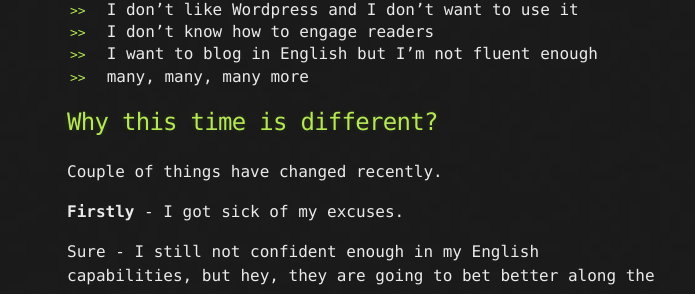
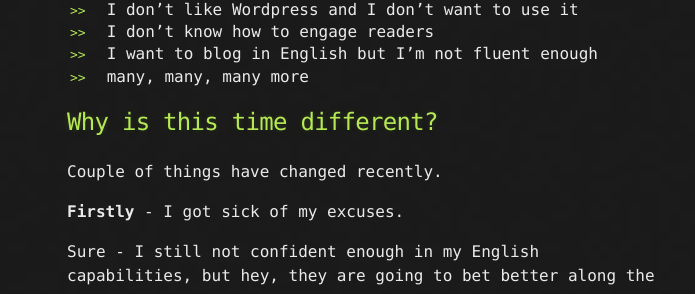
Before and after one commit to detfis/detfis.github.io, a Jekyll site: the page built from _posts/2017-03-04-hello-world.md, in a window 1280 px wide. Shown: the part 461-755 px from the top of the page, without its empty margins (273-968 px from the left). Built offline with Jekyll 4.4.1, drawn with Linux system fonts in a browser that asks for light colours; comment, search, counter and statistics services are not loaded.

Commit message:
fix grammar mistake

```diff
--- a/_posts/2017-03-04-hello-world.md
+++ b/_posts/2017-03-04-hello-world.md
@@ -18,7 +18,7 @@ Couple of them:
 * I want to blog in English but I'm not fluent enough
 * many, many, many more
 
-## Why this time is different? ##
+## Why is this time different? ##
 
 Couple of things have changed recently.
 
```
